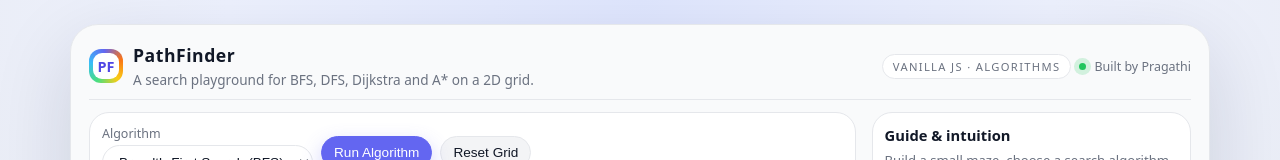
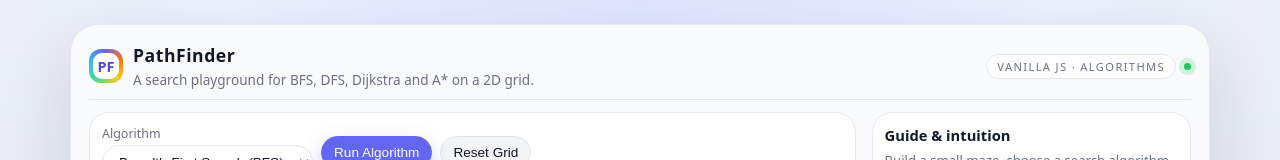
Before and after one commit to pragathii2611/PathFinder, a plain HTML site: page index.html in a window 1280 px wide. Shown: the top 160 px of the page. Drawn offline with Linux system fonts and the light colour scheme.

Commit message:
Update index.html

```diff
--- a/index.html
+++ b/index.html
@@ -619,7 +619,7 @@
       <div class="tag-row">
         <div class="pill">Vanilla JS · Algorithms</div>
         <div class="dot"></div>
-        <span>Built by Pragathi</span>
+
       </div>
     </header>
 
```
